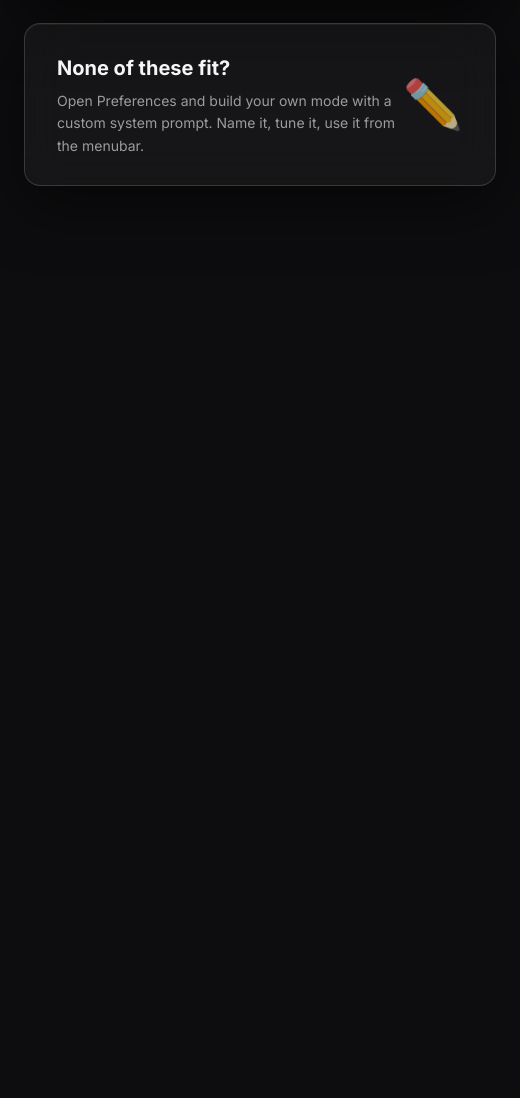
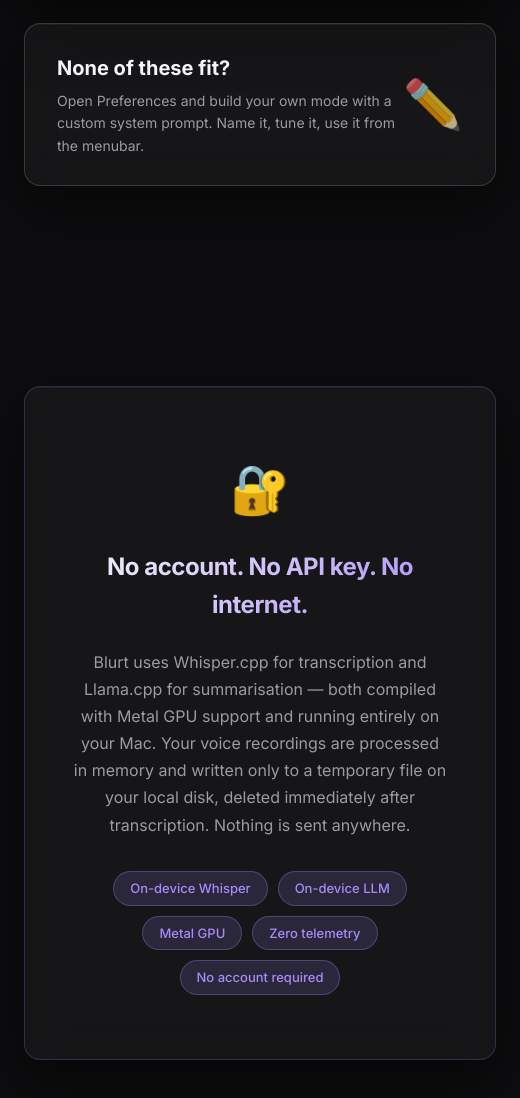
Before and after one commit to Jgordon-pencilwrench/blurt, an Electron app: page index.html in a window 520 px wide. Shown: the part 5699-6797 px from the top of the page. Before the commit the page ends 5985 px from the top, so only its background shows below. Drawn offline with Linux system fonts and the light colour scheme.

Commit message:
feat: add privacy statement section

```diff
--- a/index.html
+++ b/index.html
@@ -278,6 +278,32 @@
   .model-cards { grid-template-columns: 1fr; }
   .mode-cards { grid-template-columns: 1fr; }
 }
+.privacy-inner {
+  text-align: center;
+  padding: 64px 48px;
+  border-color: rgba(167,139,250,0.2);
+}
+.privacy-lock { font-size: 48px; margin-bottom: 20px; }
+.privacy-statement {
+  font-size: clamp(24px, 4vw, 40px);
+  font-weight: 700; letter-spacing: -0.02em;
+  margin-bottom: 24px;
+  background: linear-gradient(135deg, var(--text-primary) 0%, var(--accent) 100%);
+  -webkit-background-clip: text; -webkit-text-fill-color: transparent;
+  background-clip: text;
+}
+.privacy-detail {
+  font-size: 16px; color: var(--text-secondary);
+  max-width: 620px; margin: 0 auto 32px;
+  line-height: 1.7;
+}
+.privacy-pills { display: flex; flex-wrap: wrap; gap: 10px; justify-content: center; }
+.pill {
+  background: var(--accent-dim); color: var(--accent);
+  border: 1px solid var(--accent-glow);
+  padding: 6px 16px; border-radius: 20px;
+  font-size: 13px; font-weight: 500;
+}
   </style>
 </head>
 <body>
@@ -482,6 +508,24 @@
     </div>
   </div>
 </section>
+<section class="section privacy">
+  <div class="container">
+    <div class="privacy-inner reveal glass">
+      <div class="privacy-lock">🔐</div>
+      <div class="privacy-statement">No account. No API key. No internet.</div>
+      <p class="privacy-detail">
+        Blurt uses Whisper.cpp for transcription and Llama.cpp for summarisation — both compiled with Metal GPU support and running entirely on your Mac. Your voice recordings are processed in memory and written only to a temporary file on your local disk, deleted immediately after transcription. Nothing is sent anywhere.
+      </p>
+      <div class="privacy-pills">
+        <span class="pill">On-device Whisper</span>
+        <span class="pill">On-device LLM</span>
+        <span class="pill">Metal GPU</span>
+        <span class="pill">Zero telemetry</span>
+        <span class="pill">No account required</span>
+      </div>
+    </div>
+  </div>
+</section>
   <script>
     // Scroll reveal
     const observer = new IntersectionObserver(
```
